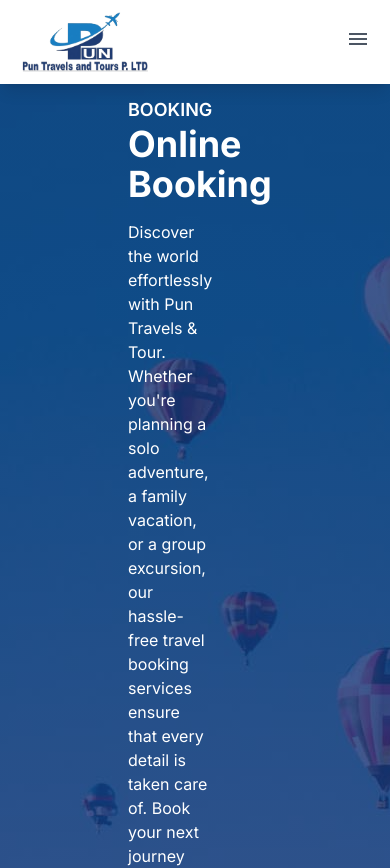
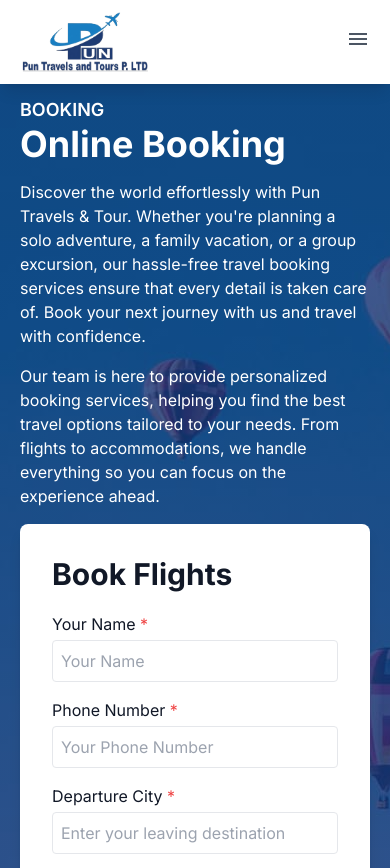
Before and after one commit to shushila21/pun-travels-and-tour, a Next.js app: page /Booking in a window 390 px wide. Shown: the top 868 px of the page. Built offline with nearby package versions, Linux system fonts and the light colour scheme.

Commit message:
feat: make booking page mobile responsive

```diff
--- a/src/app/Booking/page.tsx
+++ b/src/app/Booking/page.tsx
@@ -69,15 +69,15 @@ export default function Booking() {
   return (
     <div
       id="booking"
-      className="text-white py-24 px-32"
+      className="text-white py-24 px-5 xl:px-32"
       style={{
         background:
           "linear-gradient(rgba(19, 53, 123, .8), rgba(19, 53, 123, .8)), url('/tour-booking-bg.jpg')",
       }}
     >
-      <div className="w-full mx-auto grid grid-cols-1 lg:grid-cols-5 gap-20 items-center">
+      <div className="w-full mx-auto sm:grid sm:grid-cols-5 gap-20 items-center">
         {/* Left Section - Booking Info */}
-        <div className="col-span-2">
+        <div className="col-span-2 w-full">
           <h3 className="text-lg font-semibold">BOOKING</h3>
           <h1 className="text-4xl font-bold mb-4">Online Booking</h1>
           <p className="mb-4">
```
